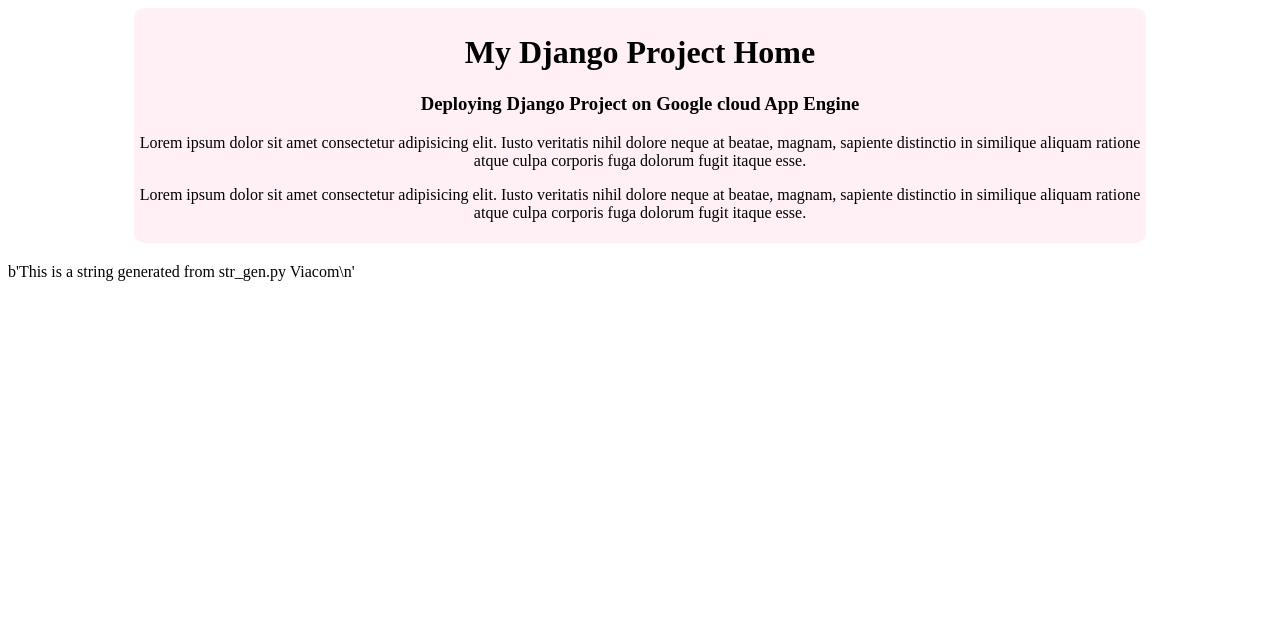
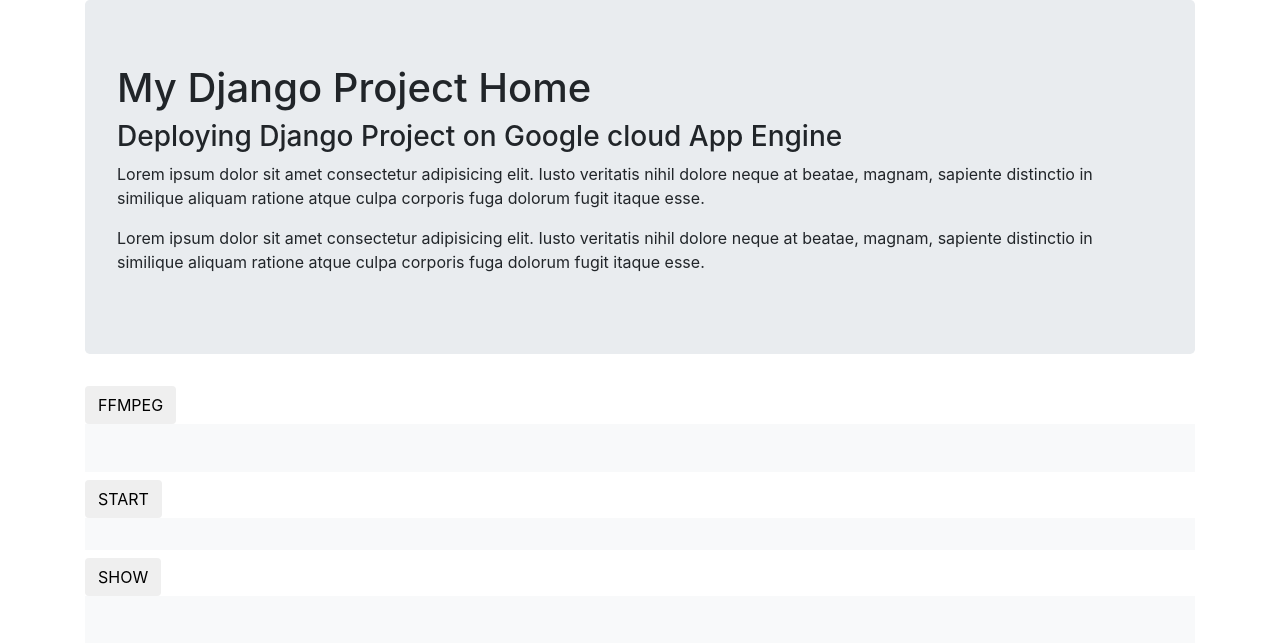
Before and after one commit to Nikhil-S-TechM/Django_App_Engine, a Django app: page / in a window 1280 px wide. Shown: the top 643 px of the page. Run offline with Django 3.2, Linux system fonts and the light colour scheme; some libraries are stand-ins or nearby versions.

Commit message:
Run background process'

```diff
--- a/home/models.py
+++ b/home/models.py
@@ -1,3 +1,9 @@
 from django.db import models
 
 # Create your models here.
+class Process(models.Model):
+    pid = models.CharField(max_length=50)
+    remark = models.CharField(max_length=255)
+
+    def __str__(self):
+        return self.pid + " - " + self.remark
--- a/home/urls.py
+++ b/home/urls.py
@@ -1,6 +1,10 @@
 from django.urls import path
-from home.views import index
+from home.views import *
 
 urlpatterns = [
     path('', index, name='index'),
+    path('ffmpeg/', run_ffmpeg, name='ffmpeg'),
+    path('start_process/', start_process, name="start_process"),
+    path('show_process/', show_process, name="show_process"),
+
 ]
--- a/home/views.py
+++ b/home/views.py
@@ -1,11 +1,29 @@
 from django.shortcuts import render
+from .models import Process
 import subprocess
 # from django.http import HttpResponse
 
 # Create your views here.
 def index(request):
-    pipe = subprocess.Popen("python str_gen.py", stdout=subprocess.PIPE, shell=True)
-    sample_str = pipe.communicate()[0]
-    print(sample_str)
+    return render(request, 'index.html')
+
+def run_ffmpeg(request):
+    sample_str = ""
+    p1 = subprocess.Popen("ffmpeg", stderr=subprocess.STDOUT, stdout=subprocess.PIPE, shell=False, universal_newlines=True)
+    for line in p1.stdout:
+        sample_str = sample_str + line
     my_dict = {"sample_str":sample_str}
     return render(request, 'index.html', context=my_dict)
+
+def start_process(request):
+    p1 = subprocess.Popen("python str_gen.py", shell=True)
+    return render(request, 'index.html')
+
+def show_process(request):
+    p = Process.objects.all()
+    my_dict = {"process_str": []}
+    for pro in p:
+        # print(pro.pid)
+        my_dict["process_str"].append(pro.pid + " " + pro.remark)
+    print(my_dict)
+    return render(request, 'index.html', context=my_dict)
--- a/str_gen.py
+++ b/str_gen.py
@@ -1,4 +1,14 @@
 import time
+from datetime import datetime
+import django
 
-time.sleep(5)
-print("This is a string generated from str_gen.py  Viacom")
+django.setup()
+
+from home.models import Process
+
+i = 0
+while(i < 40):
+    p = Process(pid=str(i), remark=str(datetime.now()))
+    p.save()
+    i = i + 1
+    time.sleep(30)
--- a/templates/index.html
+++ b/templates/index.html
@@ -2,19 +2,28 @@
 {% load static %}
 
 <html lang="en">
+
 <head>
     <meta charset="UTF-8">
     <meta name="viewport" content="width=device-width, initial-scale=1.0">
     <title>Home</title>
-    <link rel="stylesheet" href="{% static 'mystyle.css' %}">
+    <link rel="stylesheet" href="https://maxcdn.bootstrapcdn.com/bootstrap/4.0.0/css/bootstrap.min.css"
+        integrity="sha384-Gn5384xqQ1aoWXA+058RXPxPg6fy4IWvTNh0E263XmFcJlSAwiGgFAW/dAiS6JXm" crossorigin="anonymous">
 </head>
+
 <body>
 
     <div class="container">
-        <h1>My Django Project Home</h1>
-        <h3>Deploying Django Project on Google cloud App Engine</h3>
-        <p>Lorem ipsum dolor sit amet consectetur adipisicing elit. Iusto veritatis nihil dolore neque at beatae, magnam, sapiente distinctio in similique aliquam ratione atque culpa corporis fuga dolorum fugit itaque esse.</p>
-        <p>Lorem ipsum dolor sit amet consectetur adipisicing elit. Iusto veritatis nihil dolore neque at beatae, magnam, sapiente distinctio in similique aliquam ratione atque culpa corporis fuga dolorum fugit itaque esse.</p>
+        <div class="jumbotron">
+            <h1>My Django Project Home</h1>
+            <h3>Deploying Django Project on Google cloud App Engine</h3>
+            <p>Lorem ipsum dolor sit amet consectetur adipisicing elit. Iusto veritatis nihil dolore neque at beatae,
+                magnam, sapiente distinctio in similique aliquam ratione atque culpa corporis fuga dolorum fugit itaque
+                esse.</p>
+            <p>Lorem ipsum dolor sit amet consectetur adipisicing elit. Iusto veritatis nihil dolore neque at beatae,
+                magnam, sapiente distinctio in similique aliquam ratione atque culpa corporis fuga dolorum fugit itaque
+                esse.</p>
+        </div>
     </div>
 
     <!-- <div>
@@ -26,8 +35,43 @@
             </tr>
         </table>
     </div> -->
+    <div class="container">
+        <form action='ffmpeg/' method='GET'>
+            <button type="submit" class="btn">FFMPEG</button>
+        </form>
+        <div class="p-3 mb-2 bg-light text-dark">
+            <p> {{ sample_str|escape|linebreaks }} </p>
+        </div>
+    </div>
 
-    <p> {{ sample_str }} </p>
+    <div class="container">
+        <form action='start_process/' method='GET'>
+            <button type="submit" class="btn">START</button>
+        </form>
+        <div class="p-3 mb-2 bg-light text-dark">
+            <!-- <p> {{ sample_str|escape|linebreaks }} </p> -->
+        </div>
+    </div>
 
+    <div class="container">
+        <form action='show_process/' method='GET'>
+            <button type="submit" class="btn">SHOW</button>
+        </form>
+        <div class="p-3 mb-2 bg-light text-dark">
+            <p> {{ process_str|escape|linebreaks }} </p>
+        </div>
+    </div>
+
+
+    <script src="https://code.jquery.com/jquery-3.2.1.slim.min.js"
+        integrity="sha384-KJ3o2DKtIkvYIK3UENzmM7KCkRr/rE9/Qpg6aAZGJwFDMVNA/GpGFF93hXpG5KkN"
+        crossorigin="anonymous"></script>
+    <script src="https://cdnjs.cloudflare.com/ajax/libs/popper.js/1.12.9/umd/popper.min.js"
+        integrity="sha384-ApNbgh9B+Y1QKtv3Rn7W3mgPxhU9K/ScQsAP7hUibX39j7fakFPskvXusvfa0b4Q"
+        crossorigin="anonymous"></script>
+    <script src="https://maxcdn.bootstrapcdn.com/bootstrap/4.0.0/js/bootstrap.min.js"
+        integrity="sha384-JZR6Spejh4U02d8jOt6vLEHfe/JQGiRRSQQxSfFWpi1MquVdAyjUar5+76PVCmYl"
+        crossorigin="anonymous"></script>
 </body>
+
 </html>
```
Also changed, not shown: Django_project/__init__.py (added), home/__init__.py (added).
